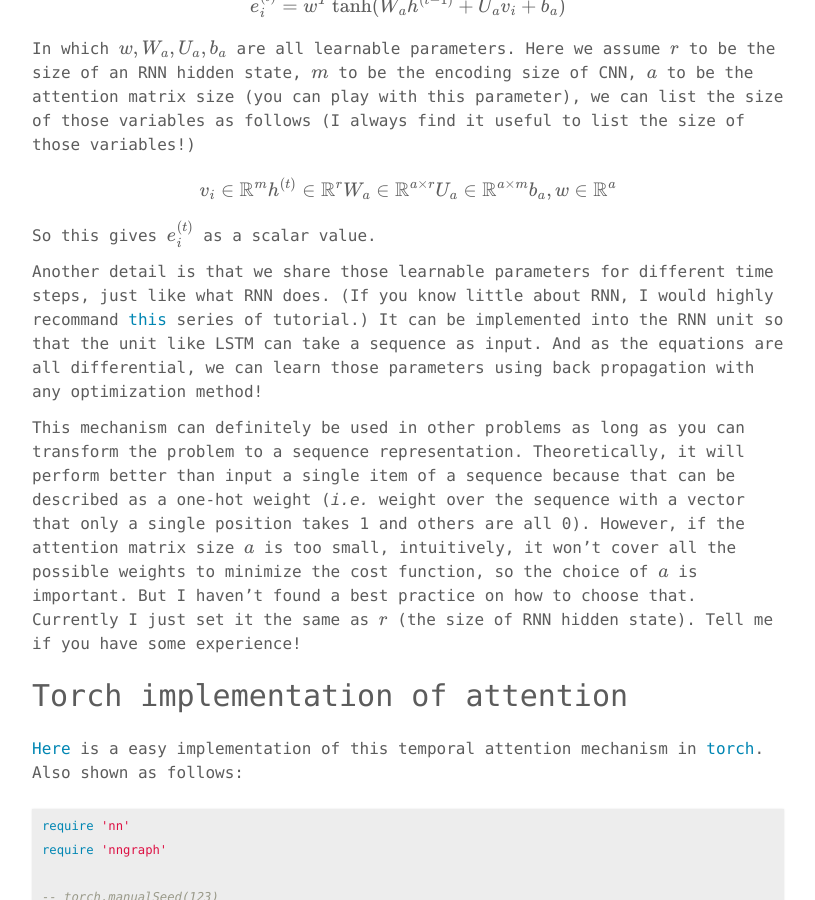
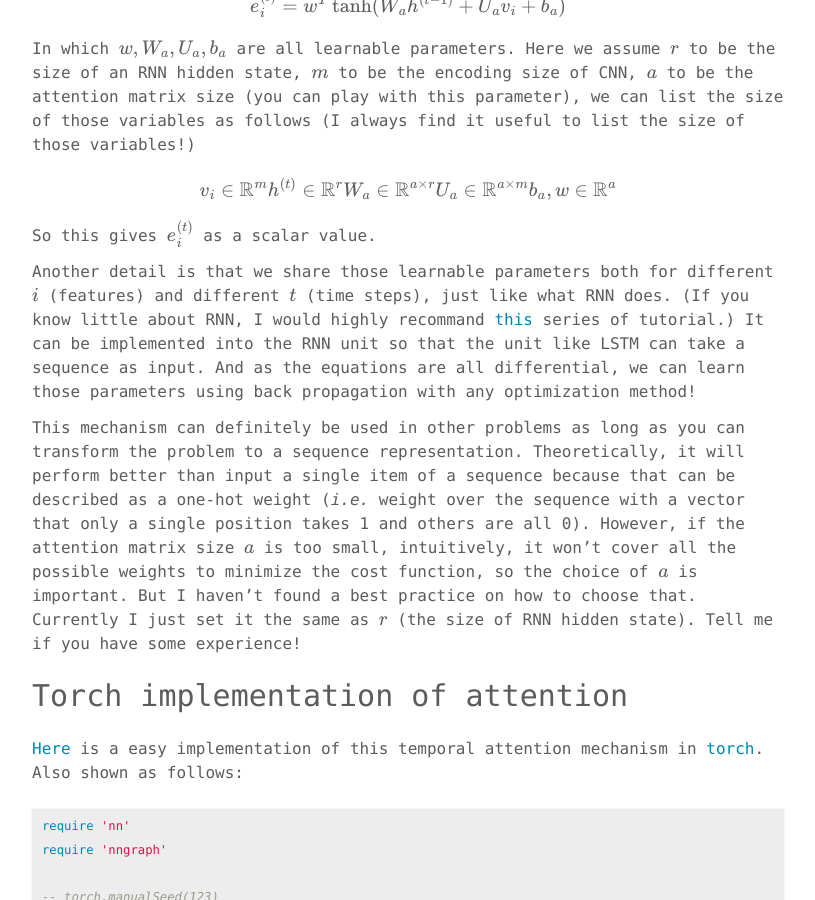
Before and after one commit to chaonan99/chaonan99.github.io, a Jekyll site: the page built from _posts/2016-08-11-easy-explanation-to-temporal-attention.md, in a window 1280 px wide and 900 px high, scrolled down 2886 px. Shown: the whole window, without its empty margins (232-1047 px from the left). Built offline with Jekyll 4.4.1, drawn with Linux system fonts in a browser that asks for light colours; formulas are drawn with MathJax 3; comment, search, counter and statistics services are not loaded.

```diff
--- a/_posts/2016-08-11-easy-explanation-to-temporal-attention.md
+++ b/_posts/2016-08-11-easy-explanation-to-temporal-attention.md
@@ -54,7 +54,7 @@ $$
 
 So this gives $$e_i^{(t)}$$ as a scalar value.
 
-Another detail is that we share those learnable parameters for different time steps, just like what RNN does. (If you know little about RNN, I would highly recommand [this](http://www.wildml.com/2015/09/recurrent-neural-networks-tutorial-part-1-introduction-to-rnns/) series of tutorial.) It can be implemented into the RNN unit so that the unit like LSTM can take a sequence as input. And as the equations are all differential, we can learn those parameters using back propagation with any optimization method!
+Another detail is that we share those learnable parameters both for different $$i$$ (features) and different $$t$$ (time steps), just like what RNN does. (If you know little about RNN, I would highly recommand [this](http://www.wildml.com/2015/09/recurrent-neural-networks-tutorial-part-1-introduction-to-rnns/) series of tutorial.) It can be implemented into the RNN unit so that the unit like LSTM can take a sequence as input. And as the equations are all differential, we can learn those parameters using back propagation with any optimization method!
 
 This mechanism can definitely be used in other problems as long as you can transform the problem to a sequence representation. Theoretically, it will perform better than input a single item of a sequence because that can be described as a one-hot weight (_i.e._ weight over the sequence with a vector that only a single position takes 1 and others are all 0). However, if the attention matrix size $$a$$ is too small, intuitively, it won't cover all the possible weights to minimize the cost function, so the choice of $$a$$ is important. But I haven't found a best practice on how to choose that. Currently I just set it the same as $$r$$ (the size of RNN hidden state). Tell me if you have some experience!
 
```
